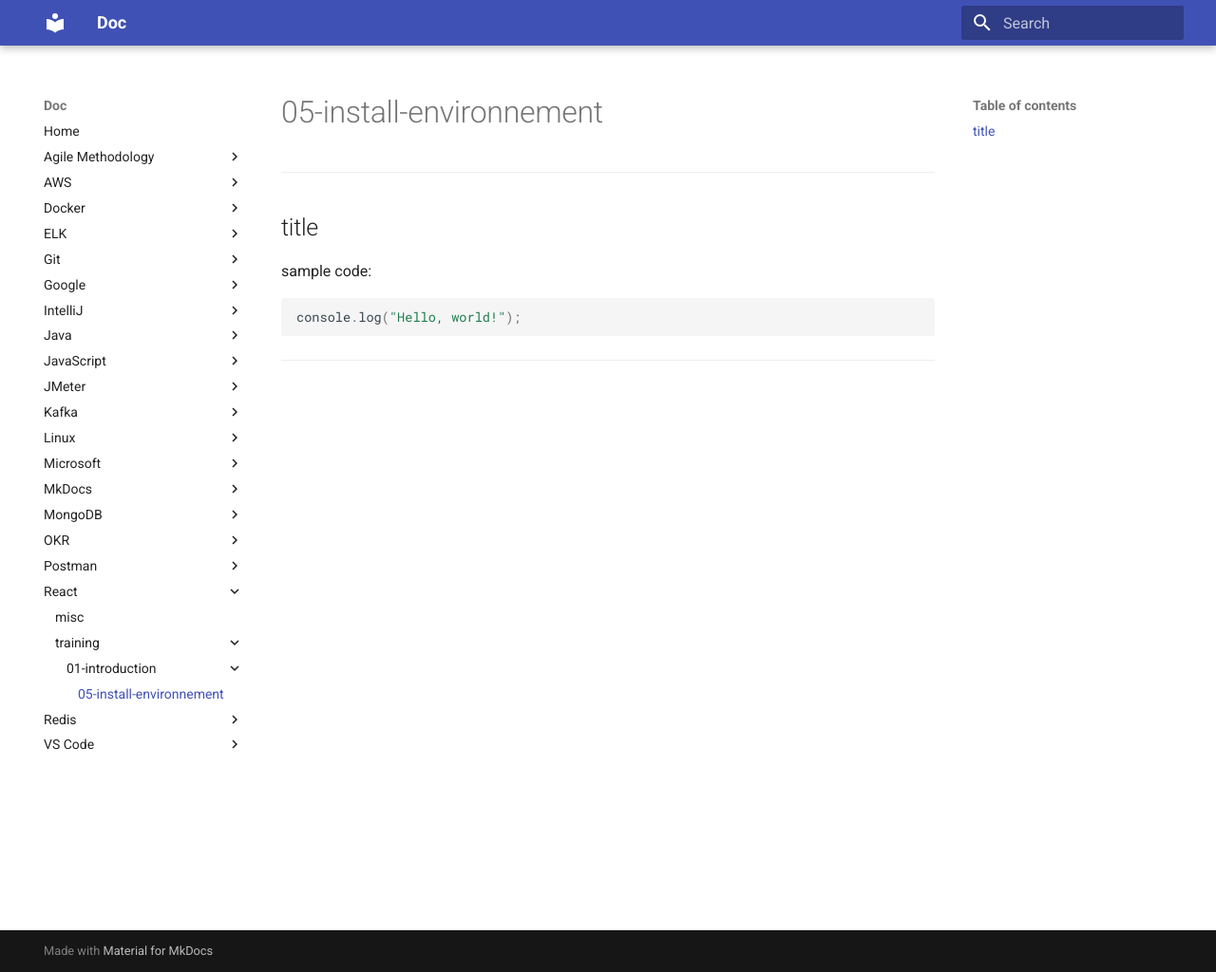
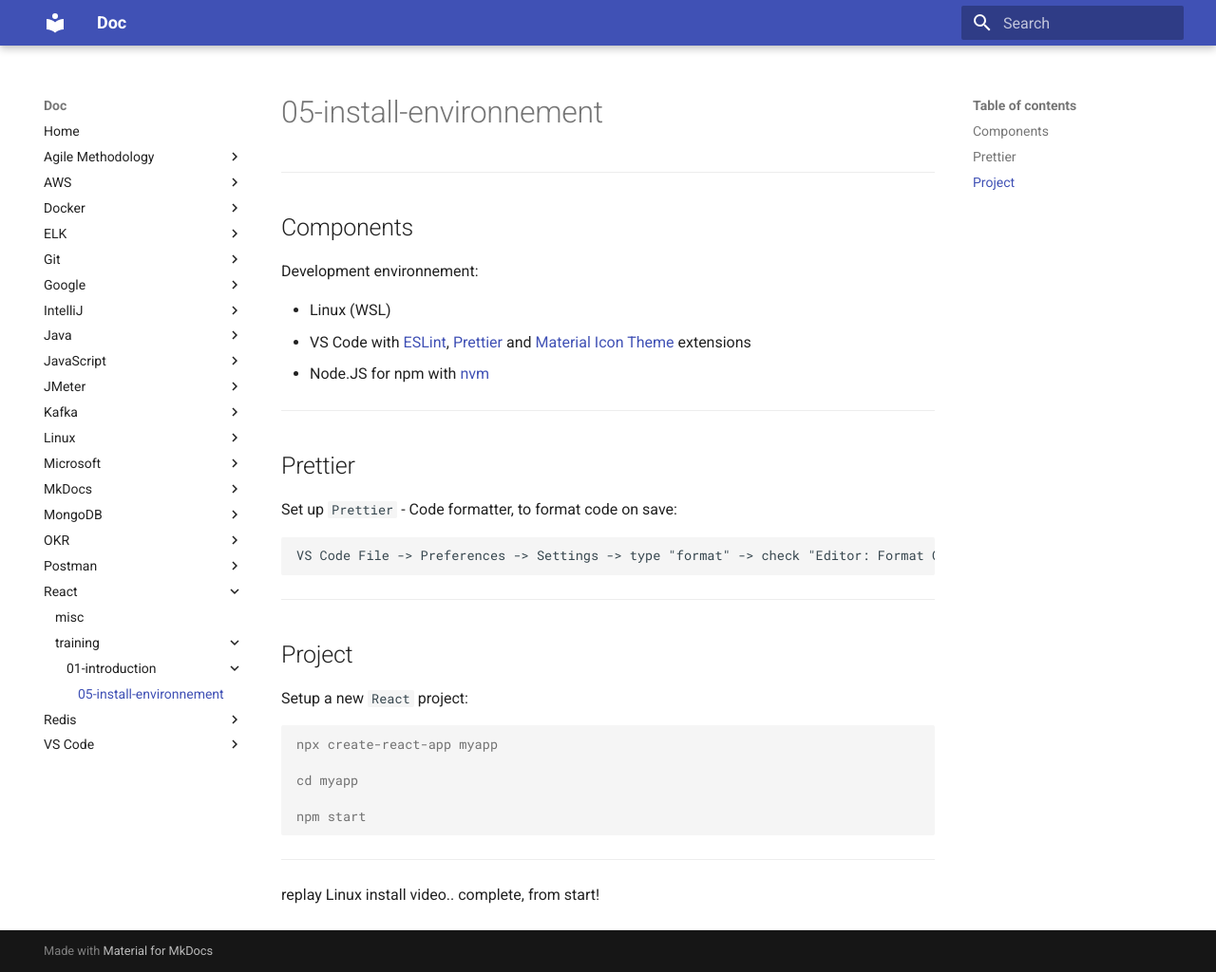
Before and after one commit to oldu73/doc, an MkDocs documentation site: the page built from docs/react/training/01-introduction/05-install-environnement.md, in a window 1280 px wide and 1024 px high. Shown: the whole window at 95% size. Built offline with MkDocs 1.6.1 and Material for MkDocs 9.7.7, drawn with Linux system fonts in a browser that asks for light colours.

Commit message:
react environment setup start

````diff
--- a/docs/react/training/01-introduction/05-install-environnement.md
+++ b/docs/react/training/01-introduction/05-install-environnement.md
@@ -2,12 +2,40 @@
 
 ---
 
-## title
+## Components
 
-sample code:
+Development environnement:
 
-```js
-console.log("Hello, world!");
+- Linux (WSL)
+- VS Code with [ESLint](https://marketplace.visualstudio.com/items?itemName=dbaeumer.vscode-eslint), [Prettier](https://marketplace.visualstudio.com/items?itemName=esbenp.prettier-vscode) and [Material Icon Theme](https://marketplace.visualstudio.com/items?itemName=PKief.material-icon-theme) extensions
+- Node.JS for npm with [nvm](https://github.com/nvm-sh/nvm)
+
+---
+
+## Prettier
+
+Set up `Prettier` - Code formatter, to format code on save:
+
+```txt
+VS Code File -> Preferences -> Settings -> type "format" -> check "Editor: Format On Save"
 ```
 
 ---
+
+## Project
+
+Setup a new `React` project:
+
+```console
+npx create-react-app myapp
+
+cd myapp
+
+npm start
+```
+
+---
+
+<!-- TODO -->
+
+replay Linux install video.. complete, from start!
````
Also changed, not shown: docs/vscode/vscode.md (+10 -0 lines).
